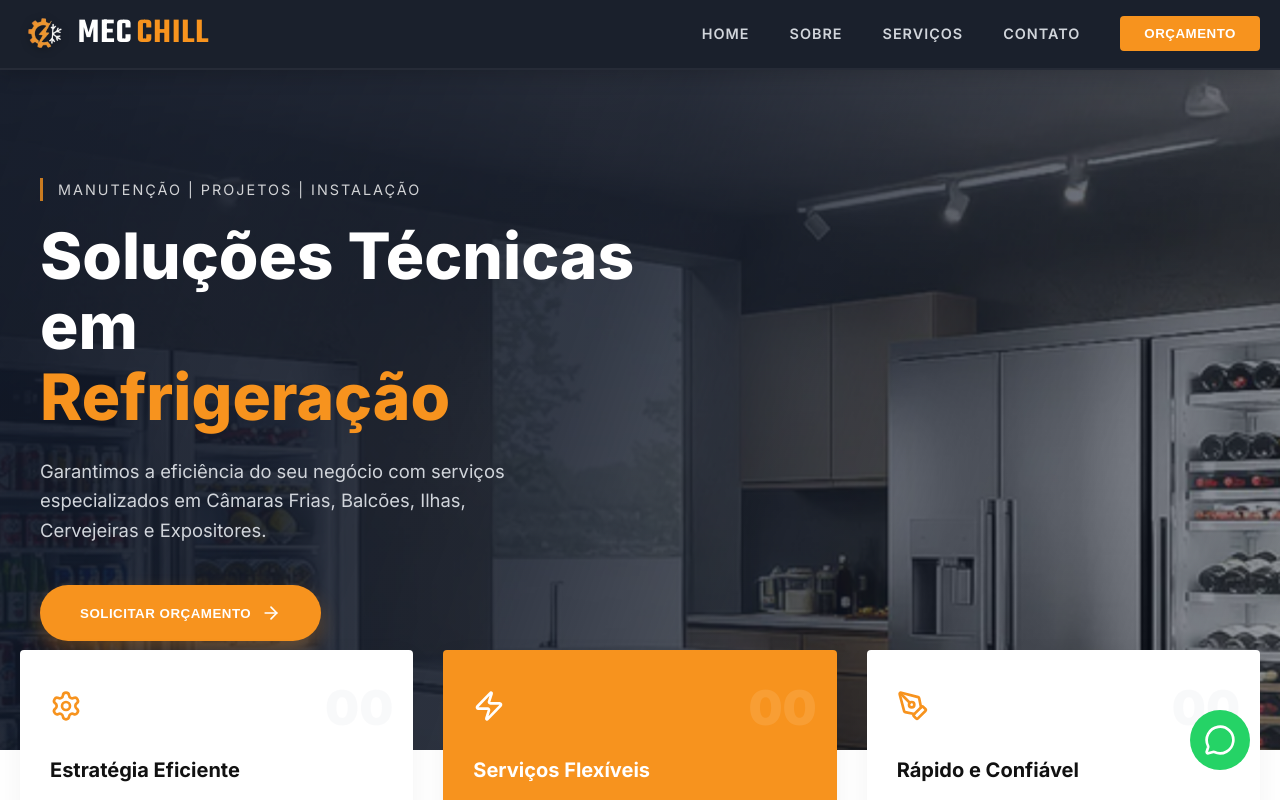
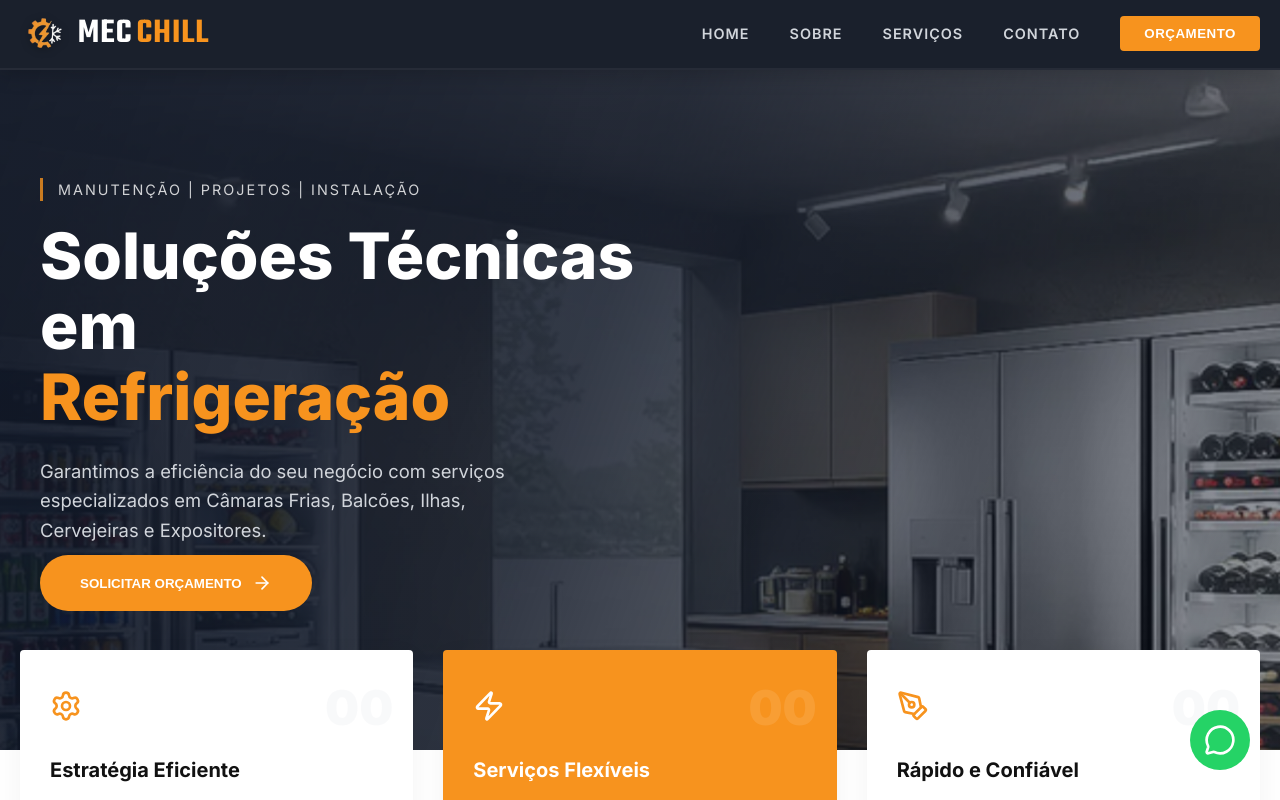
Before and after one commit to RobsonMarcolino/mec-chill-site, a React (Vite) app: page / in a window 1280 px wide. Shown: the top 800 px of the page. Built offline with nearby package versions, Linux system fonts and the light colour scheme.

Commit message:
feat: adjust hero text and button alignment

```diff
--- a/src/components/Services.jsx
+++ b/src/components/Services.jsx
@@ -52,7 +52,7 @@ const Services = ({ onOpenServiceModal, onOpenQuoteModal }) => {
                 <div className="section-header-construct text-center">
                     <span className="section-subtitle-dark">O Que Nós Fazemos</span>
                     <h2 className="section-title-dark">
-                        Soluções Completas de <br /> <span className="text-accent">Engenharia e Refrigeração</span>
+                        Soluções Completas em <br /> <span className="text-accent">Refrigeração</span>
                     </h2>
                 </div>
 
--- a/src/styles/Hero.css
+++ b/src/styles/Hero.css
@@ -115,18 +115,18 @@
     border-radius: 50px;
     /* Rounded Borders */
     cursor: pointer;
-    display: flex;
+    display: inline-flex;
     align-items: center;
+    justify-content: center;
+    line-height: 1;
     gap: 10px;
-    transition: all 0.3s;
-    letter-spacing: 0.5px;
-    box-shadow: 0 10px 20px rgba(247, 147, 30, 0.3);
+    transform: translateY(-30px);
 }
 
 .btn-construct-primary:hover {
     background-color: #e0800e;
     /* Darker Orange */
-    transform: translateY(-2px);
+    transform: translateY(-26px);
 }
 
 /* Decorative Play Button */
```
